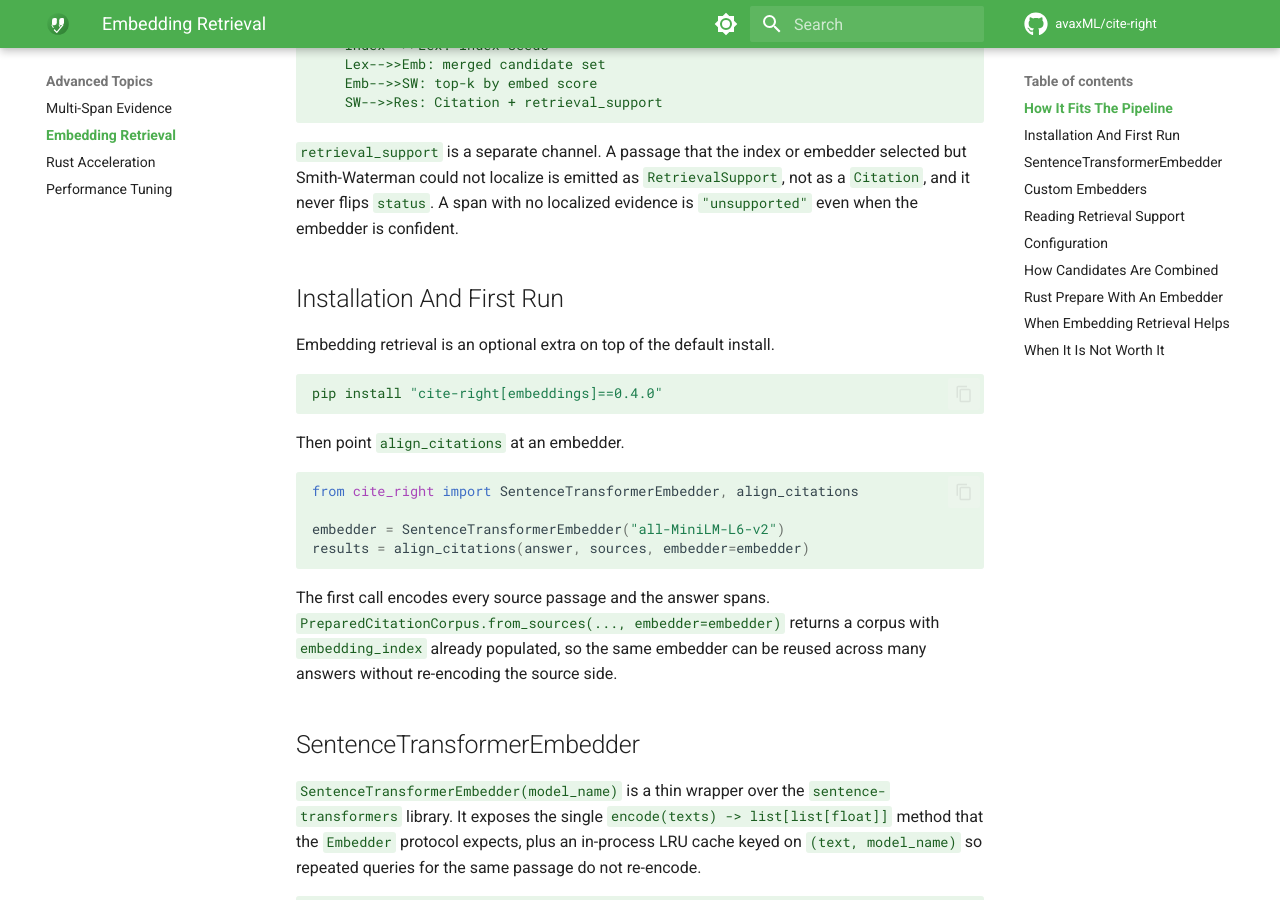
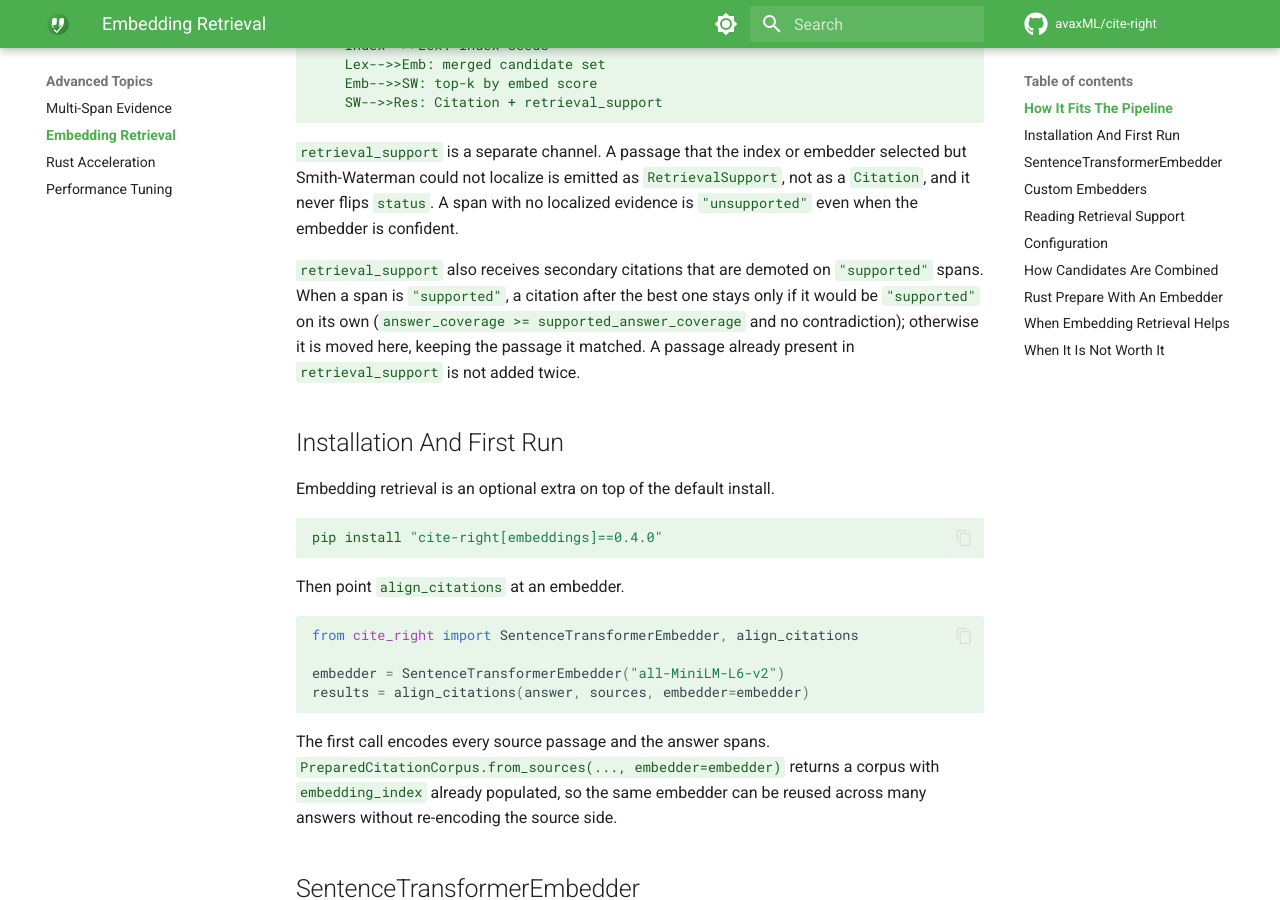
Before and after one commit to avaxML/cite-right, an MkDocs documentation site: the page built from docs/advanced/embedding-retrieval.md, in a window 1280 px wide and 900 px high, scrolled down 736 px. Built offline with MkDocs 1.6.1 and Material for MkDocs 9.7.7, drawn with Linux system fonts in a browser that asks for light colours; comment, search, counter and statistics services are not loaded; the version menu is left out.

Commit message:
docs: document secondary-citation demotion
Co-Authored-By: Claude Sonnet 5.5 <noreply@anthropic.com>

````diff
--- a/docs/advanced/embedding-retrieval.md
+++ b/docs/advanced/embedding-retrieval.md
@@ -24,6 +24,8 @@ sequenceDiagram
 ```
 
 `retrieval_support` is a separate channel. A passage that the index or embedder selected but Smith-Waterman could not localize is emitted as `RetrievalSupport`, not as a `Citation`, and it never flips `status`. A span with no localized evidence is `"unsupported"` even when the embedder is confident.
+
+`retrieval_support` also receives secondary citations that are demoted on `"supported"` spans. When a span is `"supported"`, a citation after the best one stays only if it would be `"supported"` on its own (`answer_coverage >= supported_answer_coverage` and no contradiction); otherwise it is moved here, keeping the passage it matched. A passage already present in `retrieval_support` is not added twice.
 
 ## Installation And First Run
 
````
Also changed, not shown: CHANGELOG.md (+5 -0 lines), docs/concepts/how-it-works.md (+2 -0 lines).
